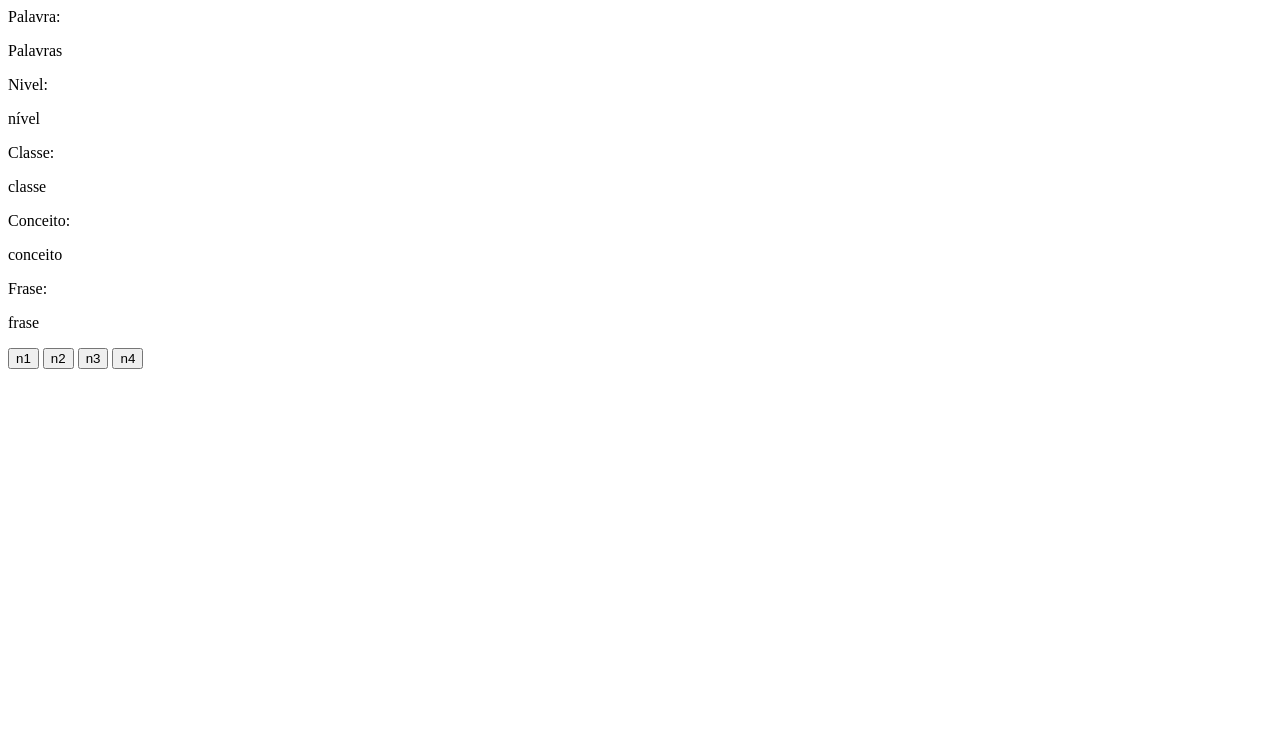
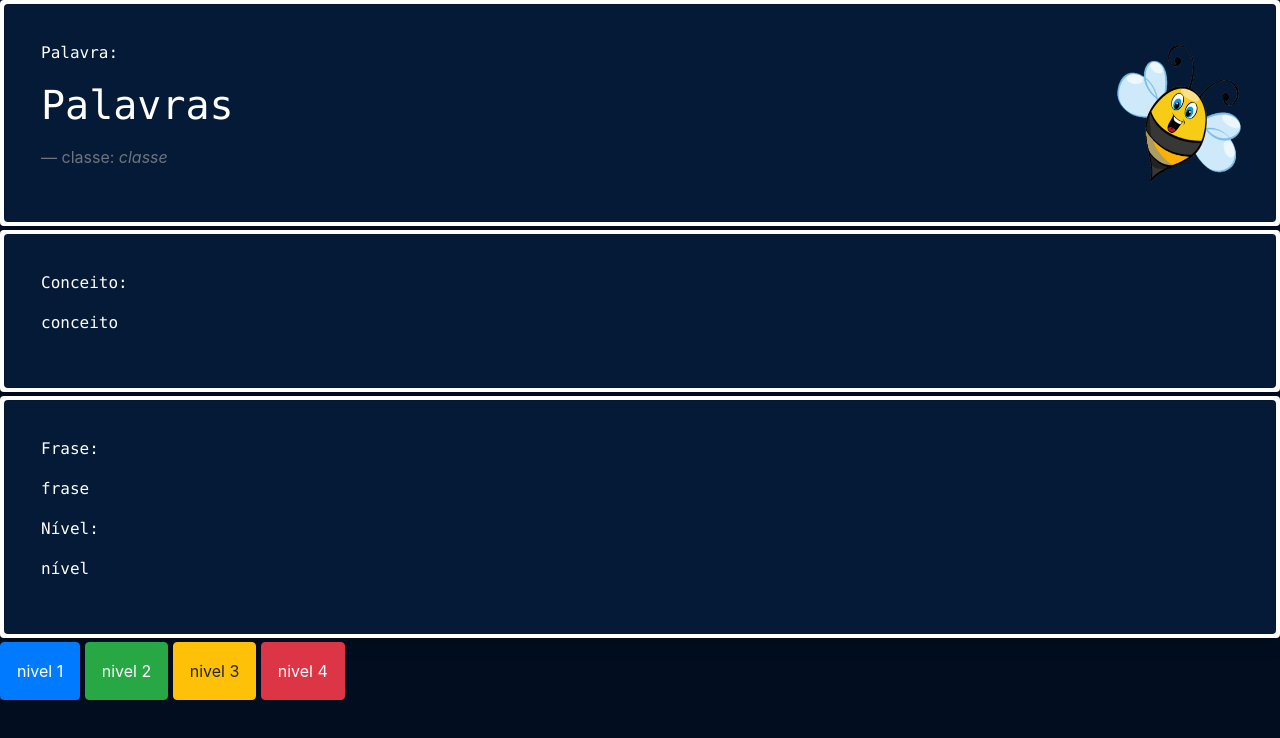
Before and after one commit to abauna/soletrando-, a plain HTML site: page index.html in a window 1280 px wide. Drawn offline with nearby package versions, Linux system fonts and the light colour scheme.

Commit message:
versão com css

```diff
--- a/index.html
+++ b/index.html
@@ -1,5 +1,7 @@
     <head>
         <title>Javascrip</title>
+ <link rel="stylesheet" href="https://stackpath.bootstrapcdn.com/bootstrap/4.1.3/css/bootstrap.min.css" integrity="sha384-MCw98/SFnGE8fJT3GXwEOngsV7Zt27NXFoaoApmYm81iuXoPkFOJwJ8ERdknLPMO" crossorigin="anonymous">
+
         <script language="javascript" >
 function sortear4() {
     var rand = Math.floor(Math.random() * 244);
@@ -2630,7 +2632,7 @@ function sortear2() {
     document.getElementById("frase").innerHTML = frase[rand];
 }
 function sortear() {
-    var rand = Math.floor(Math.random() * 168);
+    var rand = Math.floor(Math.random() * 167);
     var Palavras = new Array(
         "	actor	",
         "	airplane	",
@@ -3172,12 +3174,12 @@ function sortear() {
         "	The car slowly climbed the hill.	",
         "	He made a strong pot of coffee.	",
         "	He gave the petit taxi driver a 10 dirham coin	",
-        "		",
+        "	teste	",
         "	She’s my cousin.	",
         "	There was music and dancing till two in the morning.	",
         "	He died a slow and painful death.	",
         "	He went to the dentist every year to have a checkup and have his teeth cleaned.	",
-        "		",
+        "	teste	",
         "	It was a despicable effort to blackmail voters.	",
         "	I never eat a big dinner.	",
         "	Her mother placed the fruit in a large shallow dish.	",
@@ -3313,28 +3315,72 @@ function sortear() {
 
         </script>
     </head>
-<body >
-  <p>Palavra:</p>
-<p id="Palavras">Palavras
+<body>
+<style>
+body {
+background-color: #020D1F;
+}
+</style>
+
+<div class="shadow p-1 mb-1 bg-white rounded">
+
+<div style=" background-color: rgb(4,26,55);"class="card w-100 p-3 h-auto d-inline-block">
+<img class="rounded float-right" width="150" height="170" src="Spelling_Bee.png">
+  <div class="card-body">
+ <p class="text-white text-monospace">Palavra:</p>
+<h1>
+<p id="Palavras" class="text-white text-monospace" class="text-uppercase">Palavras
 </p>
-  <p>Nivel:</p>
-<p id="nível">nível
+</h1>
+
+<blockquote class="blockquote">
+
+  <footer class="blockquote-footer">classe: <cite id="classe" title="Título da fonte">classe</cite></footer>
+</blockquote>
+
+</div>
+</div>
+</div>
+
+
+
+<div class="shadow p-1 mb-1 bg-white rounded">
+<div style=" background-color: rgb(4,26,55);"class="card w-100 p-3 h-auto d-inline-block">
+  <div class="card-body">
+  <p  class="text-white text-monospace">Conceito:</p>
+<p class="text-white text-monospace" id="conceito">conceito
 </p>
-  <p>Classe:</p>
-<p id="classe">classe
+</div>
+</div>
+</div>
+
+
+
+<div class="shadow p-1 mb-1 bg-white rounded">
+<div style=" background-color: rgb(4,26,55);"class="card w-100 p-3 h-auto d-inline-block">
+  <div class="card-body">
+  <p class="text-white text-monospace" >Frase:</p>
+<p class="text-white text-monospace" id="frase">frase
 </p>
-  <p>Conceito:</p>
-<p id="conceito">conceito
+
+<p class="text-white text-monospace" >Nível:</p>
+<p class="text-white text-monospace" id="nível">nível
 </p>
-  <p>Frase:</p>
-<p id="frase">frase
-</p>
-  <button onclick="sortear()">n1</button>
 
-<button onclick="sortear2()">n2</button>
 
-<button onclick="sortear3()">n3</button>
 
-<button onclick="sortear4()">n4</button>
+</div>
+</div>
+</div>
+
+
+
+<button button type="button" class="btn btn-primary  p-3 h-auto d-inline-block " onclick="sortear()">nivel 1</button>
+
+<button button type="button" class="btn btn-success  p-3 h-auto d-inline-block" onclick="sortear2()">nivel 2</button>
+
+<button button type="button" class="btn btn-warning  p-3 h-auto d-inline-block" onclick="sortear3()">nivel 3</button>
+
+<button button type="button" class="btn btn-danger  p-3 h-auto d-inline-block" onclick="sortear4()">nivel 4</button>
 
   </body>
```
